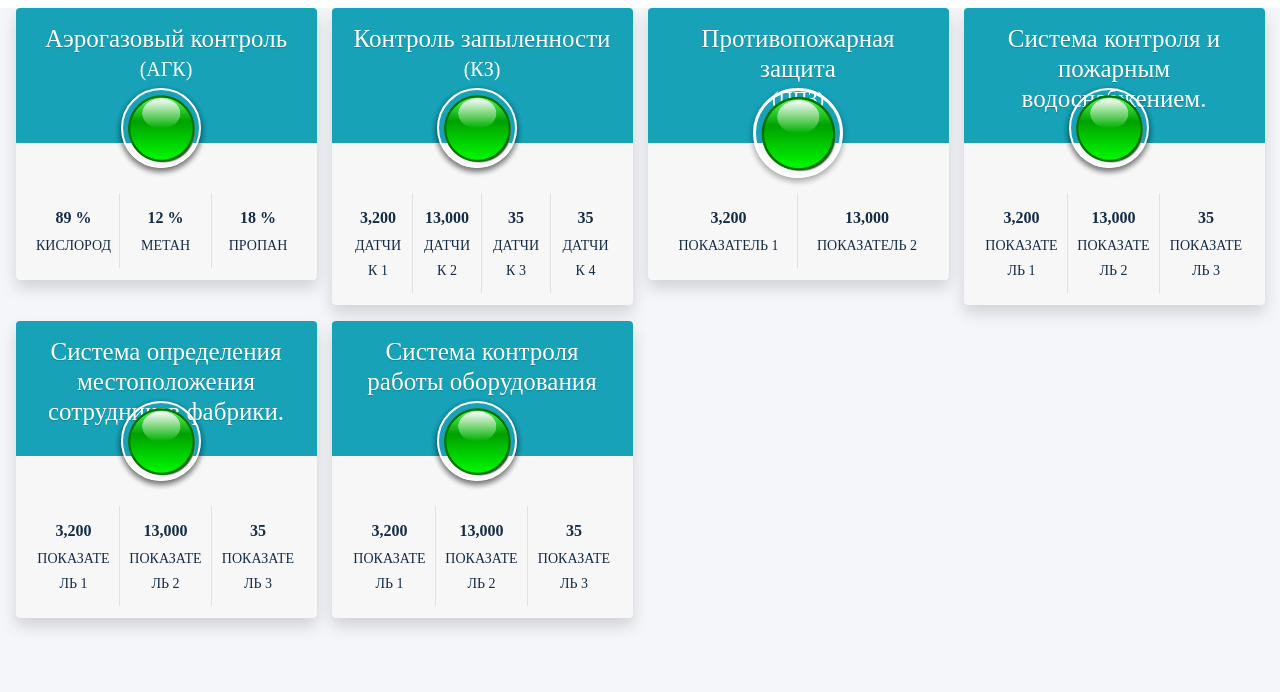
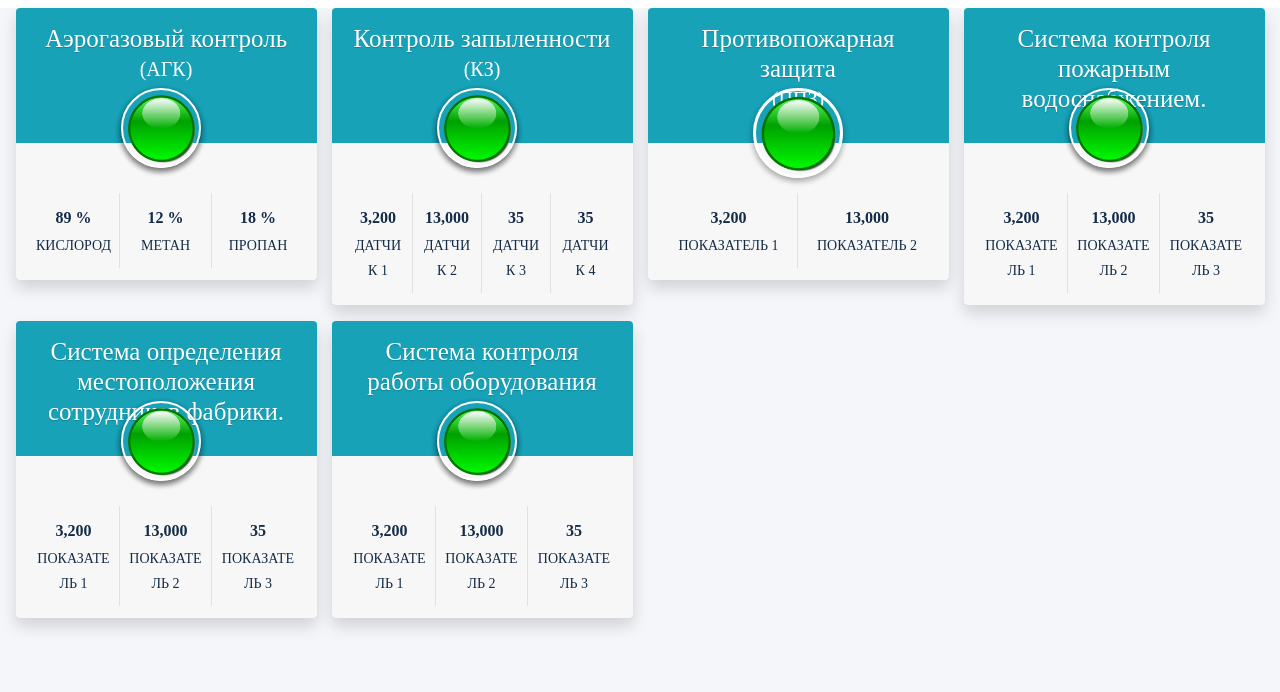
Before and after one commit to Sabron/mfss, a Django app: page /main/ in a window 1280 px wide. Shown: the part 57-749 px from the top of the page. Run offline with Django 3.2, Linux system fonts and the light colour scheme; the visitor is signed in with stand-in values (Sample User, id 1); parts of the project's set-up code (start-up, migrations or seed data) failed here and were passed over; some libraries are stand-ins or nearby versions.

Commit message:
update : 18.10.2022 17:23:15,82

```diff
--- a/templates/default.html
+++ b/templates/default.html
@@ -255,7 +255,7 @@
             <div class="card card-widget widget-user shadow">
               <!-- Add the bg color to the header using any of the bg-* classes -->
               <div class="widget-user-header bg-info">
-                <h3 class="widget-user-username">Система контроля и пожарным водоснабжением.</h3>
+                <h3 class="widget-user-username">Система контроля пожарным водоснабжением.</h3>
                 <h5 class="widget-user-desc"></h5>
               </div>
               <div class="widget-user-image">
```
